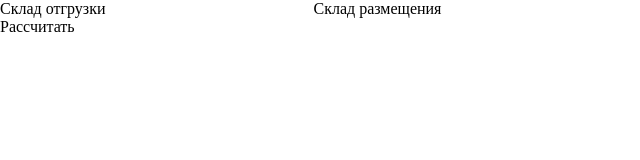
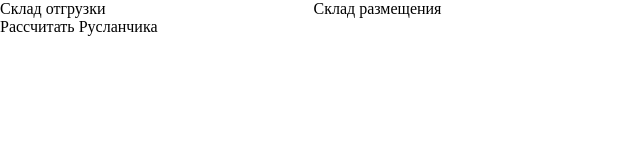
Before and after one commit to DiWebDev/days-counter, a plain HTML site: page index.html in a window 1280 px wide. Shown: the full height of the page, 0-640 px from the left. Drawn offline with Linux system fonts and the light colour scheme.

Commit message:
Ruslanchik

```diff
--- a/index.html
+++ b/index.html
@@ -18,7 +18,7 @@
         <input type="number" name="days" />
       </div>
       <div class="wrapper__btn">
-        <button>Рассчитать</button>
+        <button>Рассчитать Русланчика</button>
       </div>
     </div>
   </body>
```
